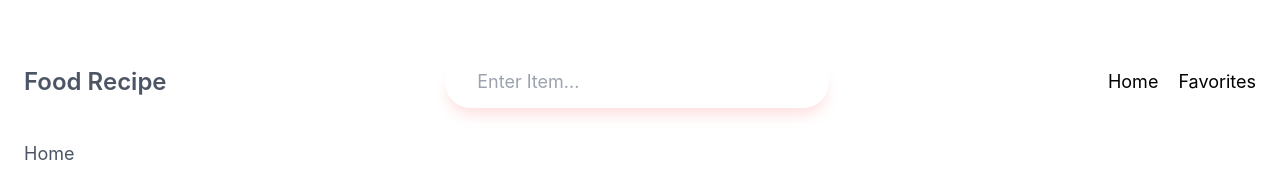
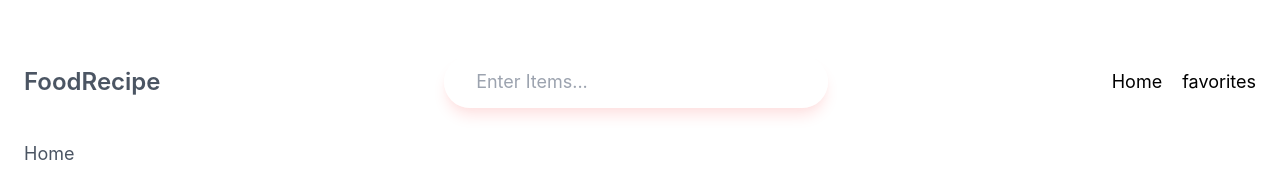
Before and after one commit to firoliyos/React-Food-Recipe-App, a React (Create React App) app in the folder food-recipe-app/: page / in a window 1280 px wide. Shown: the top 190 px of the page. Built offline with nearby package versions, Linux system fonts and the light colour scheme.

Commit message:
recipe-item

```diff
--- a/food-recipe-app/src/components/navbar/index.jsx
+++ b/food-recipe-app/src/components/navbar/index.jsx
@@ -1,32 +1,45 @@
-import {NavLink} from 'react-router-dom'
-export default function Navbar(){
-   return(
-    <nav className="flex justify-between items-center py-8 container mx-auto flex-col lg:flex-row gap-5 lg:gap-0 ">
+import { useContext } from "react";
+import { NavLink } from "react-router-dom";
+import { GlobalContext } from "../../context";
+
+export default function Navbar() {
+  const { searchParam, setSearchParam , handleSubmit } = useContext(GlobalContext);
+
+  console.log(searchParam);
+
+  return (
+    <nav className="flex justify-between items-center py-8 container mx-auto flex-col lg:flex-row gap-5 lg:gap-0">
       <h2 className="text-2xl font-semibold">
-       <NavLink to={'/'} >
-            Food Recipe
-       </NavLink>
+        <NavLink to={"/"}>FoodRecipe</NavLink>
       </h2>
-      <form>
+      <form onSubmit={handleSubmit}>
         <input
           type="text"
           name="search"
-       placeholder="Enter Item..."
+          value={searchParam}
+          onChange={(event) => setSearchParam(event.target.value)}
+          placeholder="Enter Items..."
           className="bg-white/75 p-3 px-8 rounded-full outline-none lg:w-96 shadow-lg shadow-red-100 focus:shadow-red-200"
         />
       </form>
       <ul className="flex gap-5">
         <li>
-         <NavLink to={'/'} className="text-black hover:text-gray-700 duration-300">
+          <NavLink
+            to={"/"}
+            className="text-black hover:text-gray-700 duration-300"
+          >
             Home
           </NavLink>
         </li>
         <li>
-         <NavLink to={'/favorites'} className="text-black hover:text-gray-700 duration-300">
-            Favorites
+          <NavLink
+            to={"/favorites"}
+            className="text-black hover:text-gray-700 duration-300"
+          >
+            favorites
           </NavLink>
         </li>
       </ul>
     </nav>
-   )
+  );
 }
--- /dev/null
+++ b/food-recipe-app/src/components/recipe-item/index.jsx
@@ -0,0 +1,25 @@
+import { Link } from "react-router-dom";
+
+export default function RecipeItem({ item }) {
+  return (
+    <div className="flex flex-col w-80 overflow-hidden p-5 bg-white/75 shadow-xl gap-5 border-2 rounded-2xl border-white">
+      <div className="h-40 flex justify-center overflow-hidden items-center rounded-xl">
+        <img src={item?.image_url} alt="recipe item" className="block w-full" />
+      </div>
+      <div>
+        <span className="text-sm text-cyan-700 font-medium">
+          {item?.publisher}
+        </span>
+        <h3 className="font-bold text-2xl truncate text-black">
+          {item?.title}
+        </h3>
+        <Link
+          to={`/recipe-item/${item?.id}`}
+          className="text-sm p-3 mt-5 px-8 rounded-lg uppercase font-medium tracking-wider inline-block shadow-md bg-black text-white"
+        >
+          Recipe Details
+        </Link>
+      </div>
+    </div>
+  );
+}
--- a/food-recipe-app/src/context/index.jsx
+++ b/food-recipe-app/src/context/index.jsx
@@ -1,7 +1,13 @@
-import { createContext } from "react";
+import { createContext, useState } from "react";
 
 export const GlobalContext = createContext(null)
 
 export default function GlobalState({children}) {
-    return <GlobalContext.Provider>{children}</GlobalContext.Provider>
+    const [searchParam, setSearchParam] = useState('')
+
+    return(
+        <GlobalContext.Provider value={{ searchParam, setSearchParam}}>
+            {children}
+        </GlobalContext.Provider>
+    )
 }
```
Lines whose indentation alone changed are shown as unchanged.
